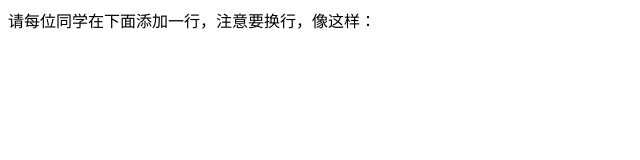
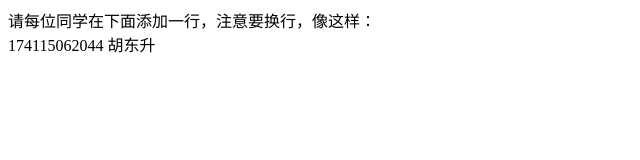
Before and after one commit to sunlupeng2020/hellostudents, a plain HTML site: page b17jk_2.html in a window 1280 px wide. Shown: the whole page, without its empty margins (0-640 px from the left). Drawn offline with Linux system fonts and the light colour scheme.

Commit message:
Update b17jk_2.html

```diff
--- a/b17jk_2.html
+++ b/b17jk_2.html
@@ -14,6 +14,7 @@ and open the template in the editor.
         <div>
             请每位同学在下面添加一行，注意要换行，像这样：</br
              教师孙陆鹏祝同学们学习愉快！</br>
+             174115062044 胡东升</br>
         </div>
     </body>
 </html>
```
